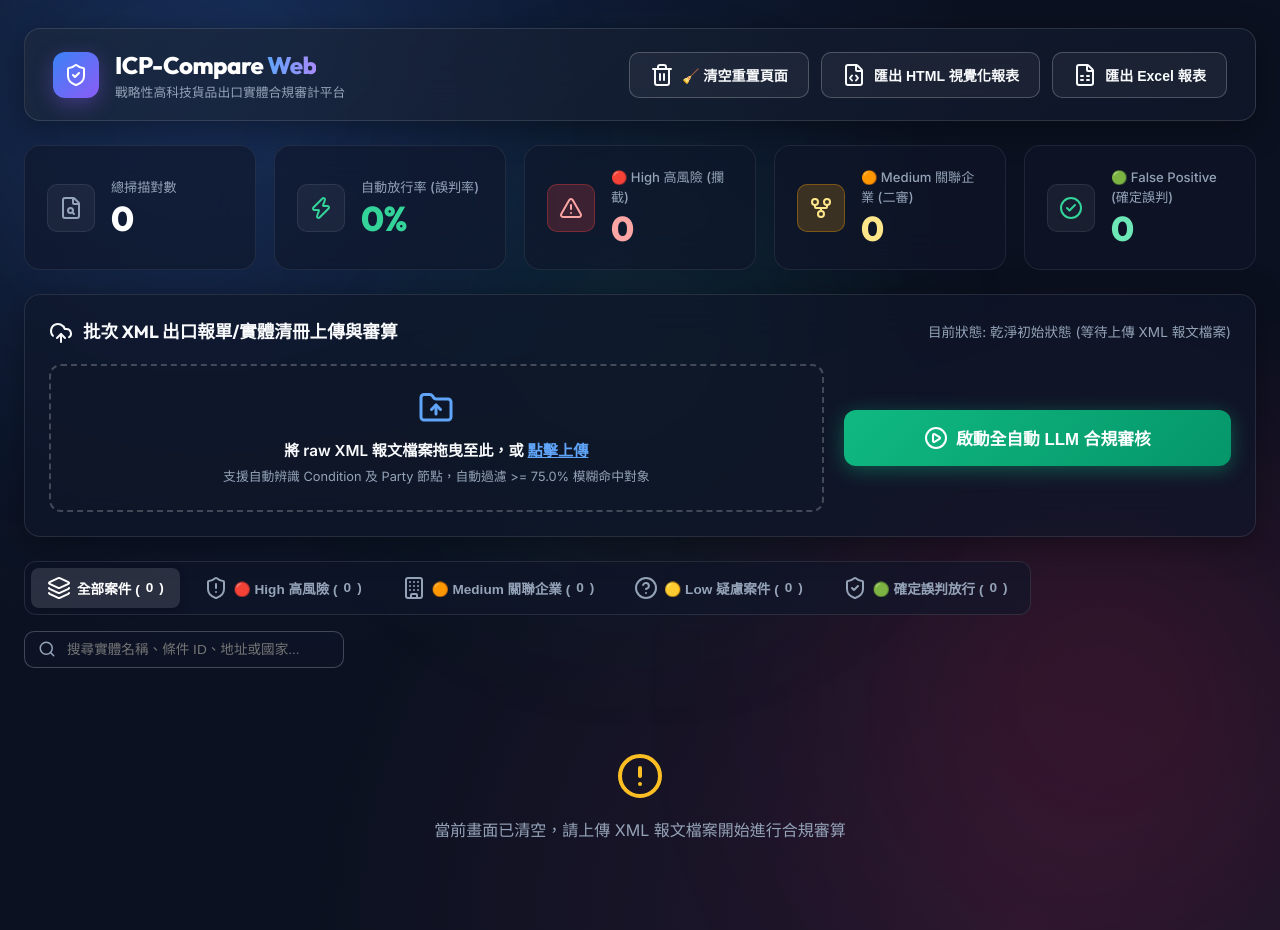
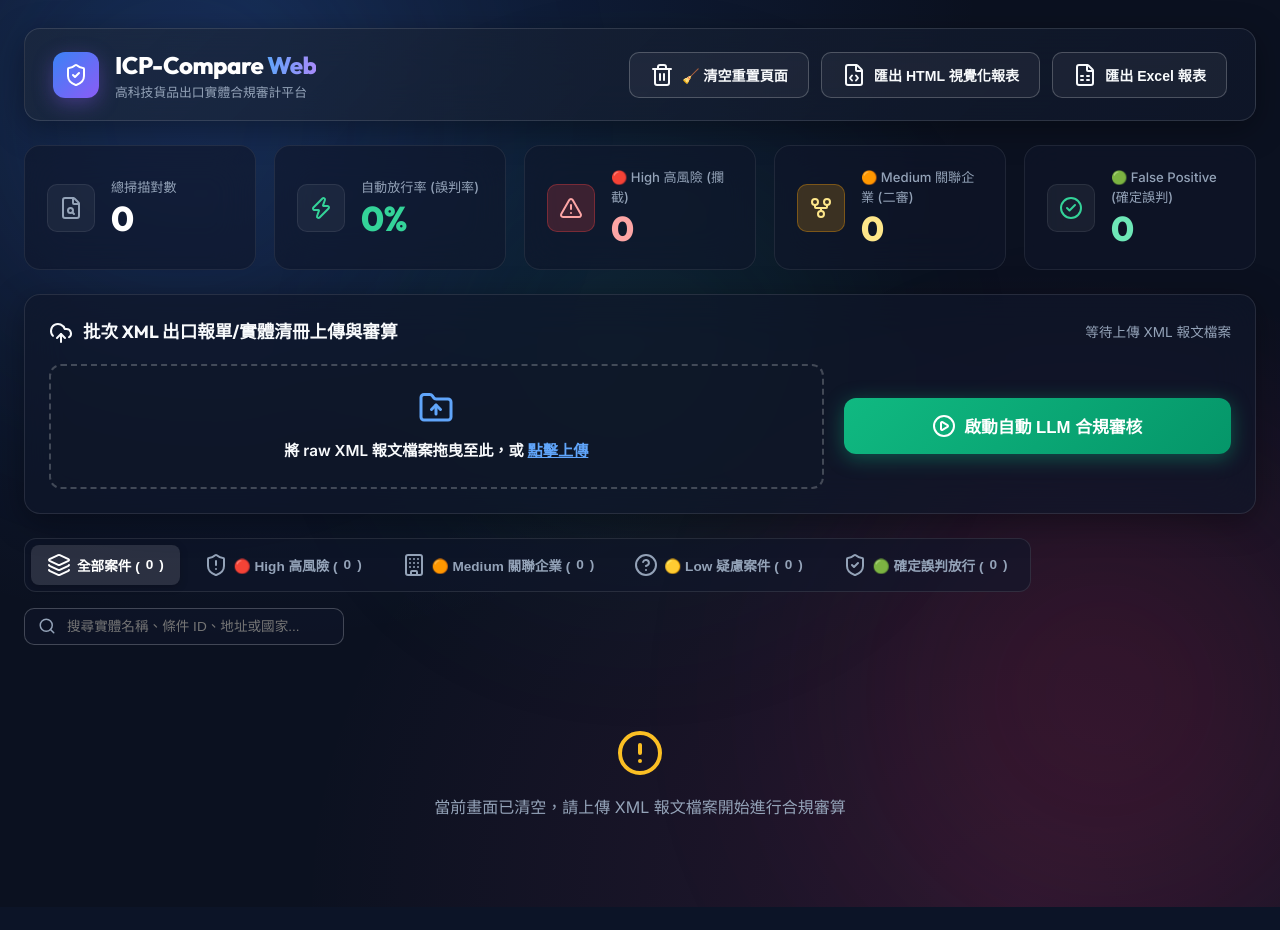
Before and after one commit to yushengciouu/icp-compare, a FastAPI app: page / in a window 1280 px wide. After the commit the page ends 907 px from the top, so only its background shows below. Run offline with FastAPI, Linux system fonts and the light colour scheme.

Commit message:
fix(ui): 優化控制面板檔案狀態提示文字為等待上傳 XML 報文檔案

```diff
--- a/static/app.js
+++ b/static/app.js
@@ -61,7 +61,7 @@ function resetPageToInitialState() {
         last_updated: ""
     });
 
-    document.getElementById("file-status-text").textContent = "目前狀態: 乾淨初始狀態 (等待上傳 XML 報文檔案)";
+    document.getElementById("file-status-text").textContent = "等待上傳 XML 報文檔案";
     showEmptyState("當前畫面已清空，請上傳 XML 報文檔案開始進行合規審算");
 }
 
--- a/templates/index.html
+++ b/templates/index.html
@@ -1,16 +1,20 @@
 <!DOCTYPE html>
 <html lang="zh-TW">
+
 <head>
     <meta charset="UTF-8">
     <meta name="viewport" content="width=device-width, initial-scale=1.0">
-    <title>ICP-Compare 戰略出口合規審計平台</title>
+    <title>ICP-Compare 出口合規審計平台</title>
     <!-- Google Fonts & Lucide Icons -->
     <link rel="preconnect" href="https://fonts.googleapis.com">
     <link rel="preconnect" href="https://fonts.gstatic.com" crossorigin>
-    <link href="https://fonts.googleapis.com/css2?family=Inter:wght@300;400;500;600;700&family=Outfit:wght@400;500;600;700;800&display=swap" rel="stylesheet">
+    <link
+        href="https://fonts.googleapis.com/css2?family=Inter:wght@300;400;500;600;700&family=Outfit:wght@400;500;600;700;800&display=swap"
+        rel="stylesheet">
     <script src="https://unpkg.com/lucide@latest"></script>
     <link rel="stylesheet" href="/static/style.css">
 </head>
+
 <body class="dark-theme">
     <!-- 背景光圈與動態粒子效果 -->
     <div class="bg-glow blob-1"></div>
@@ -24,7 +28,7 @@
                 <div class="logo-icon"><i data-lucide="shield-check"></i></div>
                 <div class="brand-text">
                     <h1>ICP-Compare <span>Web</span></h1>
-                    <p>戰略性高科技貨品出口實體合規審計平台</p>
+                    <p>高科技貨品出口實體合規審計平台</p>
                 </div>
             </div>
 
@@ -90,21 +94,20 @@
         <section class="control-panel glass-card">
             <div class="panel-header">
                 <h3><i data-lucide="upload-cloud"></i> 批次 XML 出口報單/實體清冊上傳與審算</h3>
-                <span class="file-status" id="file-status-text">目前對接資料來源: testfile/*.xml</span>
+                <span class="file-status" id="file-status-text">等待上傳 XML 報文檔案</span>
             </div>
 
             <div class="panel-body">
                 <div class="drop-zone" id="drop-zone">
                     <i data-lucide="folder-up" class="drop-icon"></i>
                     <p class="drop-title">將 raw XML 報文檔案拖曳至此，或 <span>點擊上傳</span></p>
-                    <p class="drop-subtitle">支援自動辨識 Condition 及 Party 節點，自動過濾 &gt;= 75.0% 模糊命中對象</p>
                     <input type="file" id="file-input" multiple accept=".xml" hidden>
                 </div>
 
                 <div class="audit-action-box">
                     <button class="btn btn-hero" id="run-audit-btn">
                         <i data-lucide="play-circle"></i>
-                        <span>啟動全自動 LLM 合規審核</span>
+                        <span>啟動自動 LLM 合規審核</span>
                     </button>
 
                     <div class="progress-box hidden" id="progress-box">
@@ -158,4 +161,5 @@
 
     <script src="/static/app.js"></script>
 </body>
+
 </html>
```
